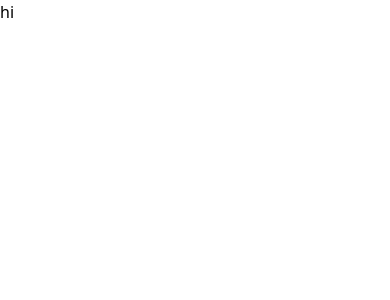
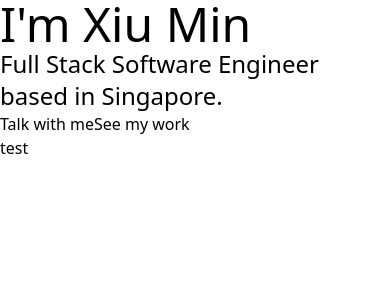
Before and after one commit to xxiuminn/personal-website, a React (Vite) app: page / in a window 390 px wide. Shown: the top 300 px of the page. Built offline with nearby package versions, Linux system fonts and the light colour scheme; a web font is replaced by a local one.

Commit message:
Update App.tsx

```diff
--- a/src/App.tsx
+++ b/src/App.tsx
@@ -1,5 +1,15 @@
+import Profile from "./components/Profile";
+import Projects from "./components/Projects";
+
 function App() {
-  return <>hi</>;
+  return (
+    <div className="">
+      <div className="grid grid-cols-1 lg:grid-cols-2">
+        <Profile />
+        <Projects />
+      </div>
+    </div>
+  );
 }
 
 export default App;
```
